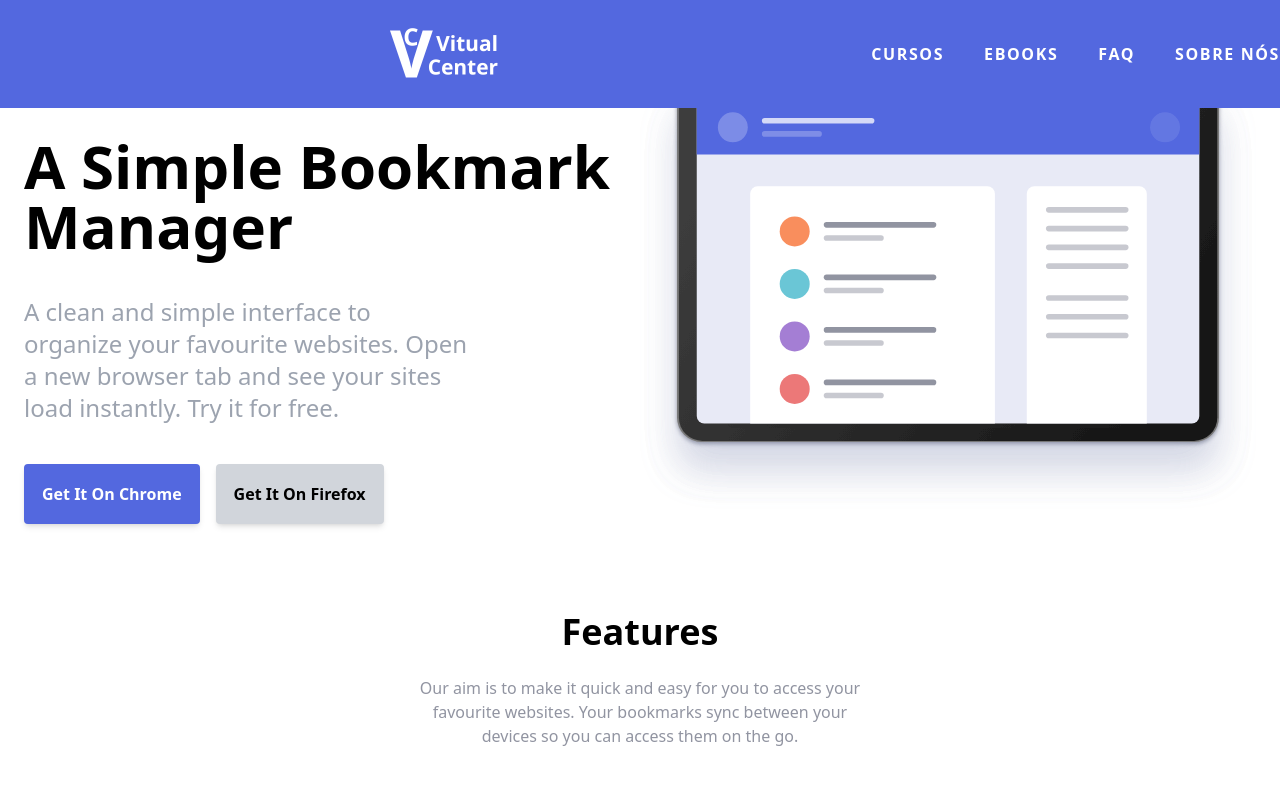
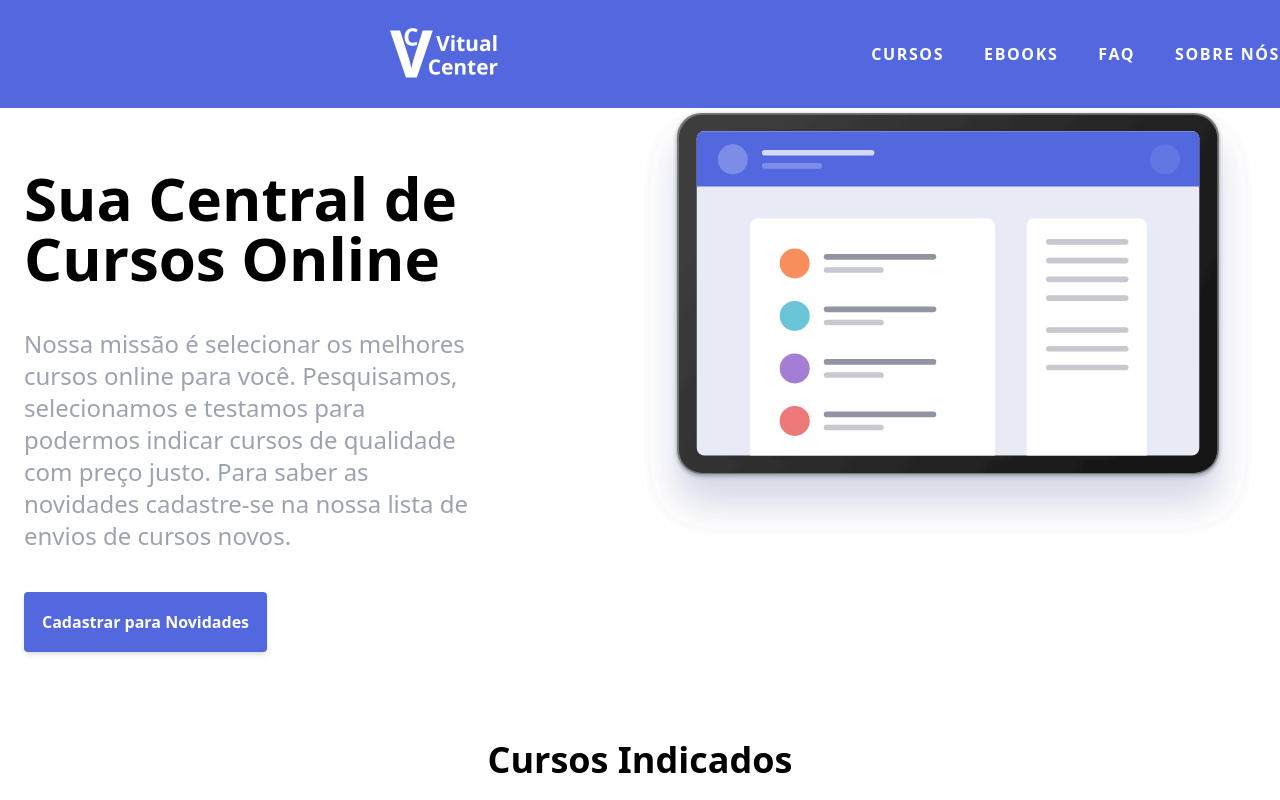
Before and after one commit to marshalmori/venda-cursos-online, a React (Vite) app: page / in a window 1280 px wide. Shown: the top 800 px of the page. Built offline with nearby package versions, Linux system fonts and the light colour scheme.

Commit message:
Configurando a Hero Section

```diff
--- a/src/features/NavbarHomePage.jsx
+++ b/src/features/NavbarHomePage.jsx
@@ -75,16 +75,17 @@ const NavbarHomePage = () => {
       {/* <!-- Hero Section --> */}
       <section id="hero">
         {/* <!-- Container For Image & Content --> */}
-        <div className="container flex flex-col-reverse mx-auto p-6 lg:flex-row lg:mb-0 mt-12">
+        <div className="container flex flex-col-reverse mx-auto p-6 lg:flex-row lg:mb-0 mt-20">
           {/* <!-- Content --> */}
           <div className="flex flex-col space-y-10 lg:mt-16 lg:w-1/2">
             <h1 className="text-3xl font-semibold text-center lg:text-6xl lg:text-left">
-              A Simple Bookmark Manager
+              Sua Central de Cursos Online
             </h1>
             <p className="max-w-md mx-auto text-lg text-center text-gray-400 lg:text-2xl lg:text-left lg:mt-0 lg:mx-0">
-              A clean and simple interface to organize your favourite websites.
-              Open a new browser tab and see your sites load instantly. Try it
-              for free.
+              Nossa missão é selecionar os melhores cursos online para você.
+              Pesquisamos, selecionamos e testamos para podermos indicar cursos
+              de qualidade com preço justo. Para saber as novidades cadastre-se
+              na nossa lista de envios de cursos novos.
             </p>
             {/* <!-- Buttons Container --> */}
             <div className="flex items-center justify-center w-full space-x-4 lg:justify-start">
@@ -92,14 +93,14 @@ const NavbarHomePage = () => {
                 href="#"
                 className="p-4 text-sm font-semibold text-white bg-softBlue rounded shadow-md border-2 border-softBlue md:text-base hover:bg-white hover:text-softBlue"
               >
-                Get It On Chrome
+                Cadastrar para Novidades
               </a>
-              <a
+              {/* <a
                 href="#"
                 className="p-4 text-sm font-semibold text-black bg-gray-300 rounded shadow-md border-2 border-gray-300 md:text-base hover:bg-white hover:text-gray-600"
               >
                 Get It On Firefox
-              </a>
+              </a> */}
             </div>
           </div>
 
@@ -118,7 +119,9 @@ const NavbarHomePage = () => {
       {/* <!-- Features Heading --> */}
       <section id="features">
         <div className="container mx-auto mt-16 px-6">
-          <h2 className="mb-6 text-4xl font-semibold text-center">Features</h2>
+          <h2 className="mb-6 text-4xl font-semibold text-center">
+            Cursos Indicados
+          </h2>
           <p className="max-w-md mx-auto text-center text-grayishBlue">
             Our aim is to make it quick and easy for you to access your
             favourite websites. Your bookmarks sync between your devices so you
```
